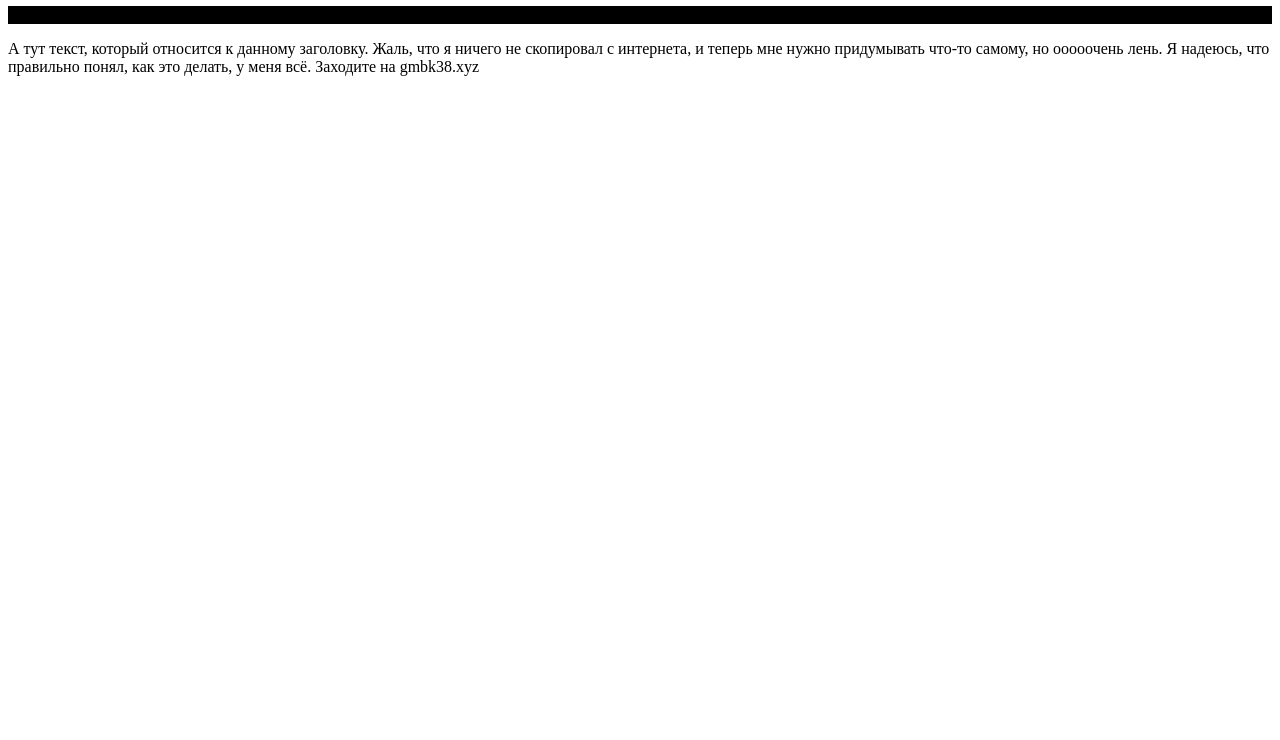
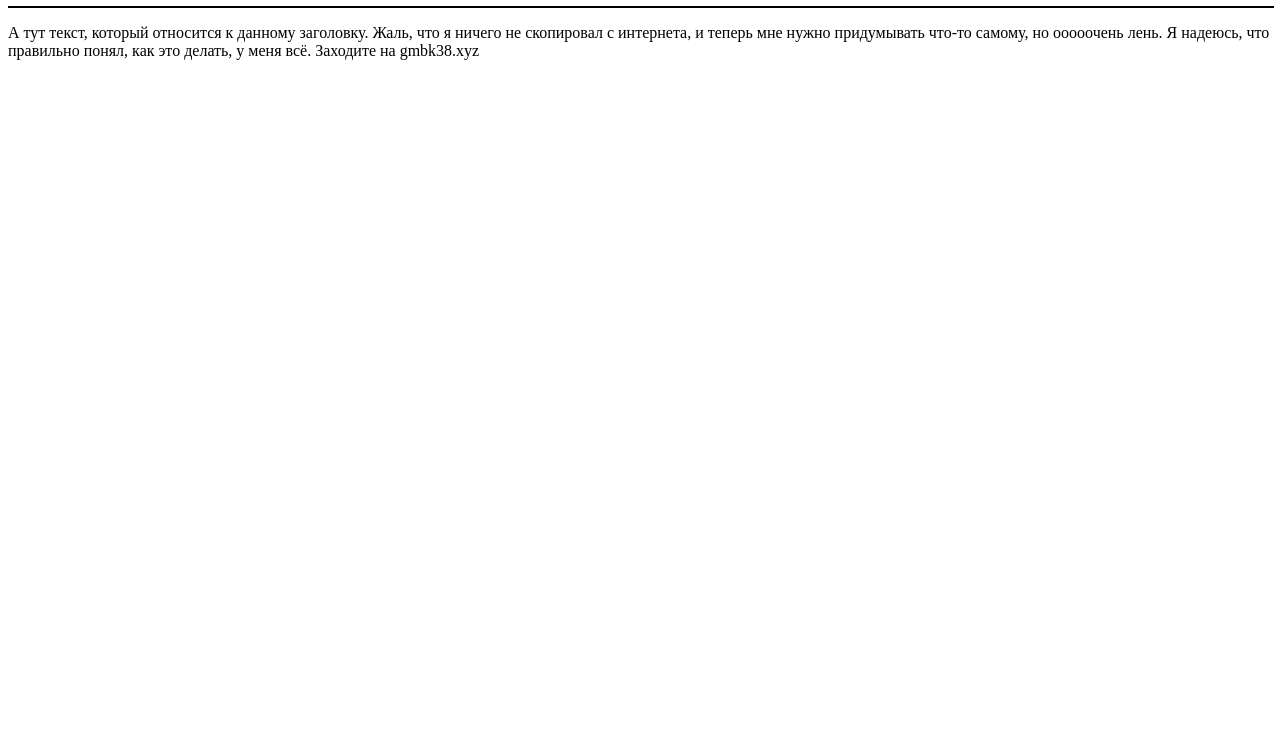
Before and after one commit to gmbk38/web, a plain HTML site: page Семинар 1(Задание 17).html in a window 1280 px wide. Shown: the part 60-800 px from the top of the page. Drawn offline with Linux system fonts and the light colour scheme.

Commit message:
Update Семинар 1(Задание 17).html

```diff
--- a/Семинар 1(Задание 17).html
+++ b/Семинар 1(Задание 17).html
@@ -7,7 +7,7 @@
 	</head>
 	<body>
 		<h1>Тут заголовок</h1>
-		<div style=" width: 100%; background-color: black;">1</div>
+		<hr width="100%" color="black"/>
 		<p>А тут текст, который относится к данному заголовку. Жаль, что я ничего не скопировал с интернета, и теперь мне нужно придумывать что-то самому, но ооооочень лень. Я надеюсь, что правильно понял, как это делать, у меня всё. Заходите на gmbk38.xyz</p>
 	</body>
 </html>
```
